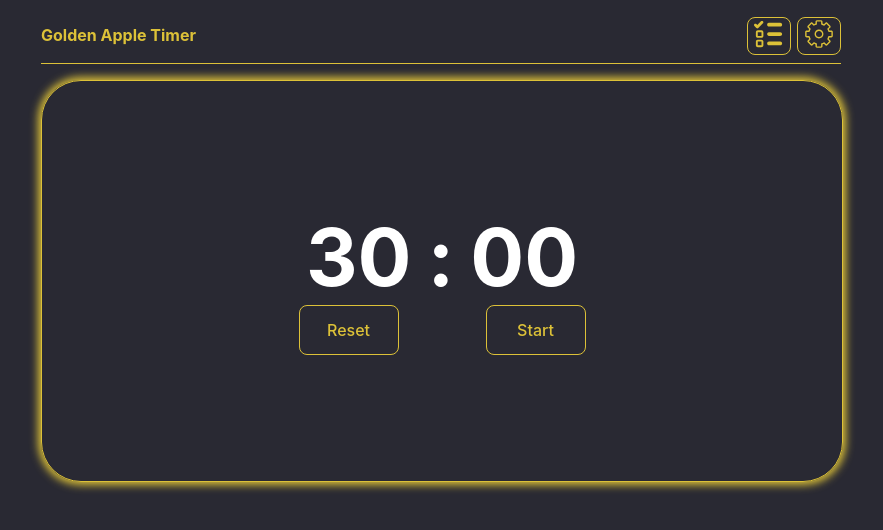
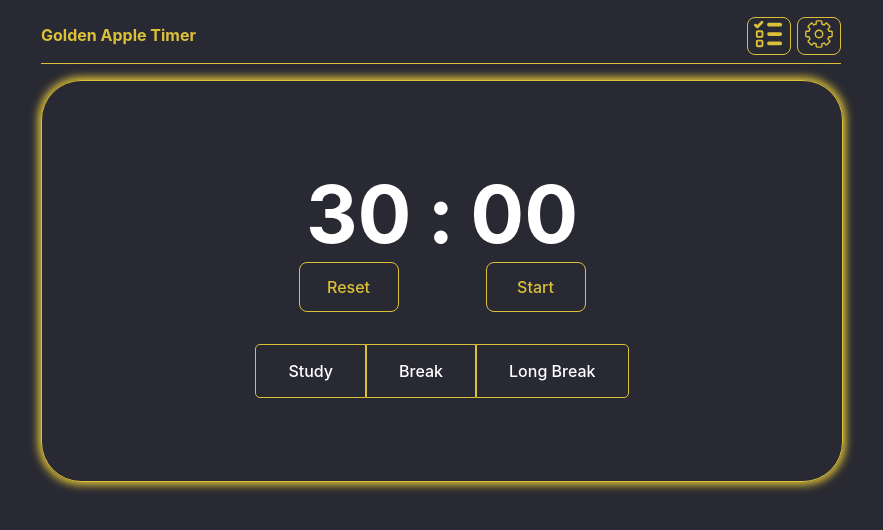
Before and after one commit to germnate/GoldenAppleTimer, a React (Vite) app: page / in a window 1280 px wide. Shown: the top 530 px of the page, without its empty margins (199-1082 px from the left). Built offline with nearby package versions, Linux system fonts and the light colour scheme.

Commit message:
add study,break,longbreak buttons

```diff
--- a/src/App.jsx
+++ b/src/App.jsx
@@ -5,6 +5,7 @@ import './styles/index.css'
 import './styles/main-page.css'
 import './styles/task-manager.css'
 import './styles/settings.css'
+import './styles/study-switch.css'
 import { Modal } from './components/Modal'
 import { TaskManager } from './components/TaskManager'
 import { Settings } from './components/Settings'
--- /dev/null
+++ b/src/components/StudySwitch.jsx
@@ -0,0 +1,39 @@
+import { useState } from "react";
+
+const NAMES = {
+    study: 'study',
+    break: 'break',
+    longBreak: 'longBreak',
+}
+
+export function StudySwitch({ studyStatus, setStudyStatus }) {
+
+    function handleClick(name) {
+        return function () {
+            setStudyStatus(name);
+        }
+    }
+
+    return (
+        <div className='study-switch'>
+            <button
+                onClick={handleClick(NAMES.study)}
+                className={`${studyStatus === NAMES.study ? 'bold underline' : ''}`}
+            >
+                Study
+            </button>
+            <button
+                onClick={handleClick(NAMES.break)}
+                className={`${studyStatus === NAMES.break ? 'bold underline' : ''}`}
+            >
+                Break
+            </button>
+            <button
+                onClick={handleClick(NAMES.longBreak)}
+                className={`${studyStatus === NAMES.longBreak ? 'bold underline' : ''}`}
+            >
+                Long Break
+            </button>
+        </div>
+    )
+}
--- a/src/components/Timer.jsx
+++ b/src/components/Timer.jsx
@@ -1,9 +1,11 @@
 import { useState } from "react"
+import { StudySwitch } from "./StudySwitch";
 
 export function Timer(props) {
     const { startingMinutes, startingSeconds } = props;
     const [minutes, setMinutes] = useState(startingMinutes)
     const [seconds, setSeconds] = useState(startingSeconds)
+    const [studyStatus, setStudyStatus] = useState('')
     const [timer, setTimer] = useState(null);
 
     function getDisplayValue() {
@@ -50,6 +52,9 @@ export function Timer(props) {
                     <button onClick={timer ? pause : start}>{timer ? "Pause" : "Start"}</button>
                 </div>
             </div>
+            <div className='study-section'>
+                <StudySwitch studyStatus={studyStatus} setStudyStatus={setStudyStatus} />
+            </div>
         </div>
     )
 }
--- a/src/styles/index.css
+++ b/src/styles/index.css
@@ -62,3 +62,11 @@ button:focus-visible {
 .opacity-35 {
     opacity: 35%;
 }
+
+.bold {
+    font-weight: bold;
+}
+
+.underline {
+    text-decoration: underline;
+}
--- a/src/styles/main-page.css
+++ b/src/styles/main-page.css
@@ -73,14 +73,15 @@ header {
 
 .timer-container {
     display: flex;
+    flex-direction: column;
     justify-content: center;
-    align-items: center;
     margin: 1rem 0;
     border: 1px solid var(--primary-color);
     border-radius: 2.5rem;
     height: 400px;
     width: 100%;
     box-shadow: 0 0px 8px 3px var(--primary-color);
+    gap: 2rem;
 }
 
 .timer {
@@ -108,3 +109,9 @@ header {
     display: flex;
     gap: 1rem;
 }
+
+.study-buttons {
+    display: flex;
+    outline: 1px solid green;
+    width: 100%;
+}
--- /dev/null
+++ b/src/styles/study-switch.css
@@ -0,0 +1,23 @@
+.study-switch {
+    text-align: center;
+}
+
+.study-switch button {
+    border-radius: 0;
+    padding: 0.5rem 1rem;
+    color: white;
+}
+
+.study-switch :first-child {
+    border-radius: 5px 0 0 5px;
+}
+
+.study-switch :last-child {
+    border-radius: 0 5px 5px 0;
+}
+
+@media (min-width: 400px) {
+    .study-switch button {
+        padding: 1rem 2rem;
+    }
+}
```
